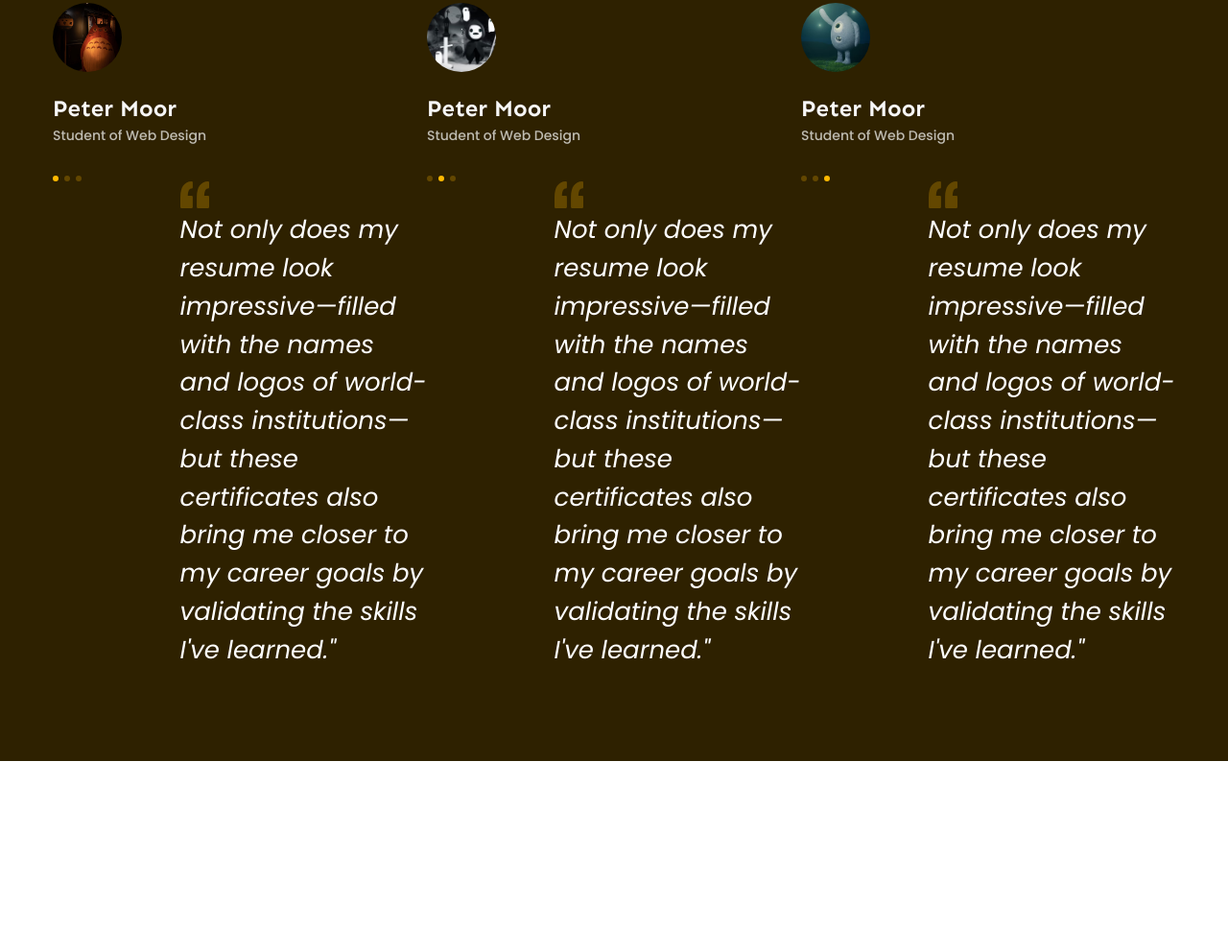
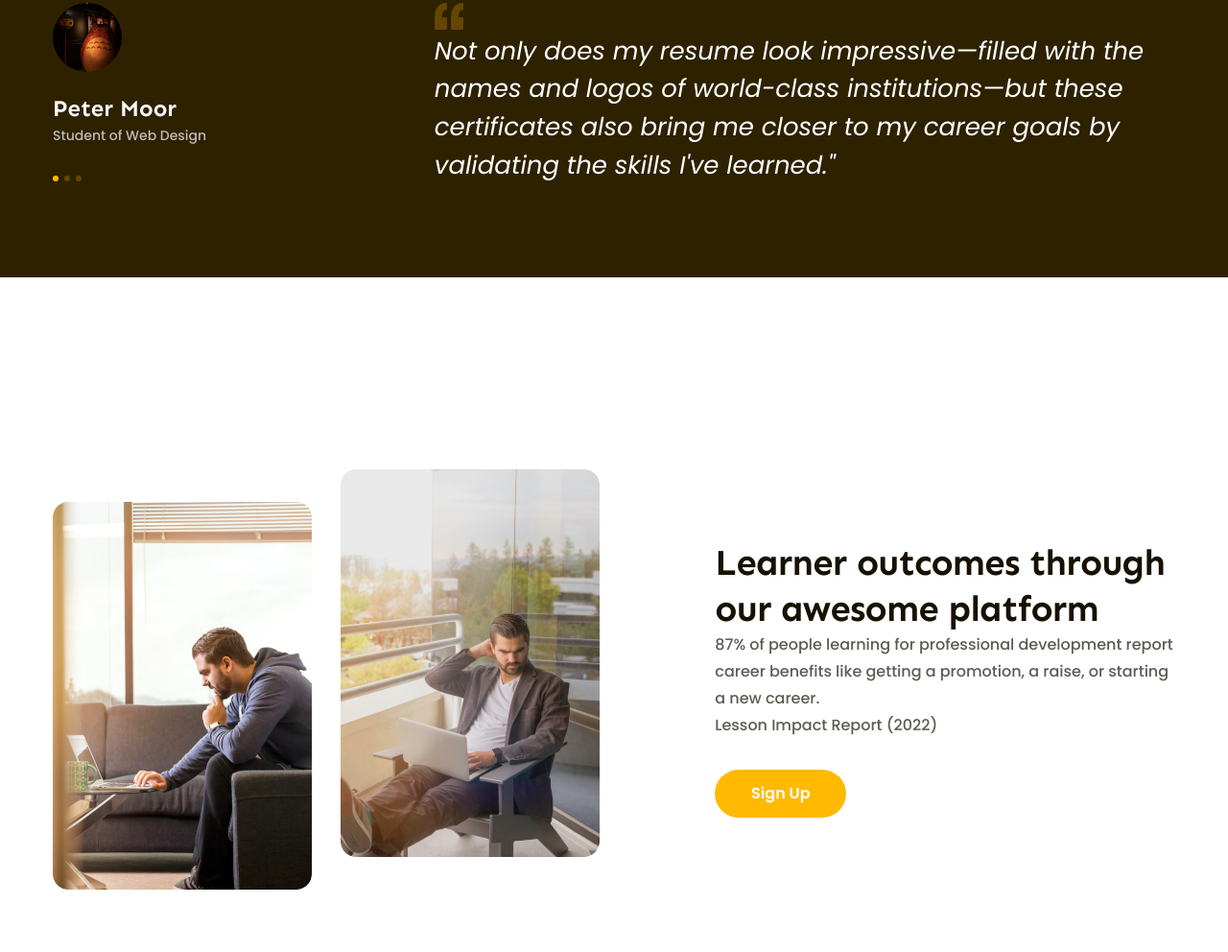
Before and after one commit to PhuocAn010205/Du_an_2, a plain HTML site: page index.html in a window 1280 px wide. Shown: the part 2055-3047 px from the top of the page at 96% size. Before the commit the page ends 2848 px from the top, so only its background shows below. Drawn offline with nearby package versions, Linux system fonts and the light colour scheme.

Commit message:
di dao xiu

```diff
--- a/asset/css/style.css
+++ b/asset/css/style.css
@@ -360,9 +360,11 @@ a {
 }
 .feedback-list{
     display: flex;
+    overflow: hidden;
 }
 .feedback-item{
-    display: flex
+    width: 100%;
+    display: flex;
     flex-shrink:0;
 }
 .feedback-item .avatar {
@@ -412,3 +414,48 @@ a {
     font-weight: 400;
     line-height: 1.53; /* 153.846% */
 }
+/*features*/
+.features {
+    margin-top: 135px;
+    padding: 65px 0;
+
+}
+.features .body {
+    display: flex;
+    justify-content: space-between;
+}
+.features .images {
+ display: flex;
+ gap: 0 30px;
+
+}
+.features .images  img {
+    width: 270px;
+    height: 404px;
+    object-fit: cover;
+    border-radius: 16px;
+
+}
+.features img.lower{
+    margin-top: 34px;
+
+}
+.contents {
+    width: 41%;
+    display: flex;
+    flex-direction: column;
+    align-items: flex-start;
+    justify-content: center;
+}
+.features  .contents .desc {
+    color: #5F5B53;
+    font-size: 1.6rem;
+    font-weight: 400;
+    line-height: 1.75; /* 175% */
+}
+.features .cta-btn {
+    margin-top: 32px;
+    min-width: 137px;
+    color: #Ffff;
+    background-color: var(--primary);
+}
--- a/index.html
+++ b/index.html
@@ -182,6 +182,7 @@
                 </div>
             </div>
         </div>
+       <!--feedback-->
         <div class="feedback">
             <div class="content">
                 <div class="feedback-list">
@@ -253,6 +254,25 @@
                 </div>
             </div>
         </div>
+        <!--Features-->
+        <div class="features">
+            <div class="content">
+                <div class="body">
+                    <div class="images">
+                        <img src="./asset/img/anh1.png" class="lower" alt="Learner outcomes through our awesome platform">
+                        <img src="./asset/img/anh2.png" alt="Learner outcomes through our awesome platform">
+                    </div>
+                    <div class="contents">
+                        <h2 class="heading lv2">Learner outcomes through our awesome platform</h2>
+                        <p class="desc">87% of people learning for professional development report career
+                            benefits like getting a promotion, a raise, or starting a new career.
+                        </p>
+                        <p class="desc">Lesson Impact Report (2022)</p>
+                        <a href="#!" class="btn cta-btn">Sign Up</a>
+                    </div>
+                </div>
+            </div>
+        </div>
     </main>
 </body>
 </html>
```
Also changed, not shown: asset/img/anh1.png (added), asset/img/anh2.png (added), asset/img/anhdep.jpg (added), asset/img/dep.gif (added).
